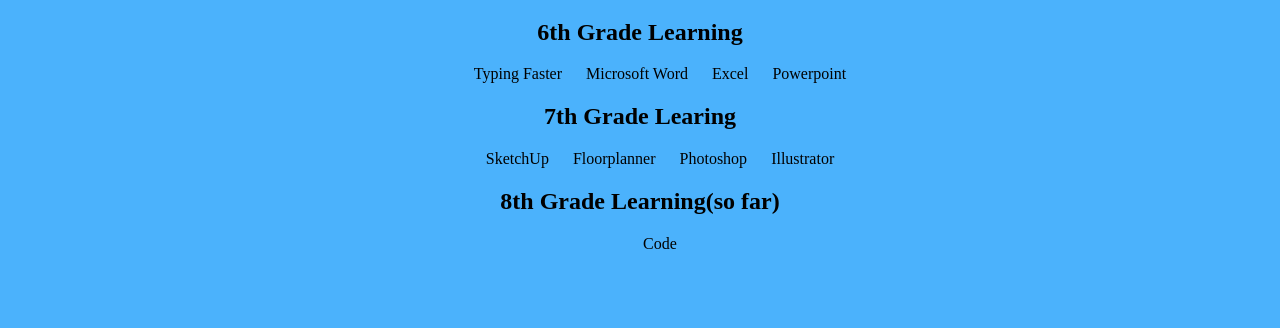
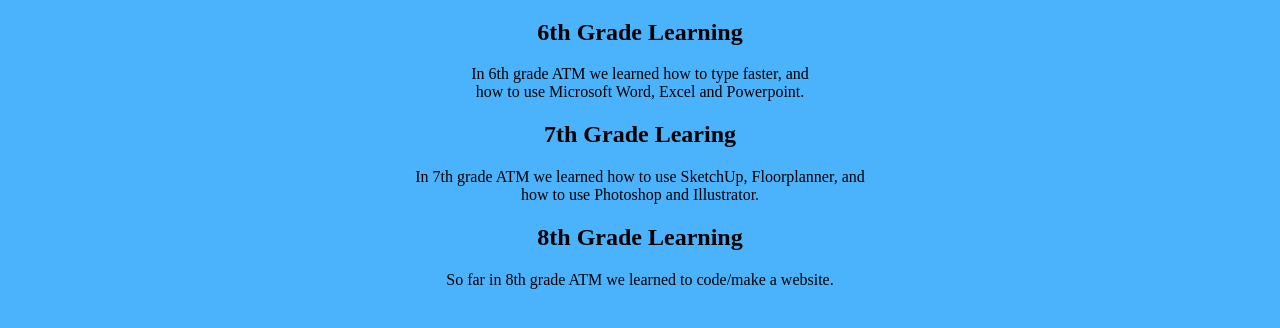
Before and after one commit to techbycaleb/techbycaleb.github.io, a plain HTML site: page atm.html in a window 1280 px wide. Shown: the part 150-478 px from the top of the page. Drawn offline with Linux system fonts and the light colour scheme.

Commit message:
Update atm.html

```diff
--- a/atm.html
+++ b/atm.html
@@ -17,22 +17,10 @@
             </ul>
         </header>
         <h2>6th Grade Learning</h2>
-        <ol>
-            <li>Typing Faster</li>
-            <li>Microsoft Word</li>
-            <li>Excel</li>
-            <li>Powerpoint</li>
-        </ol>
+        <p>In 6th grade ATM we learned how to type faster, and <br>how to use Microsoft Word, Excel and Powerpoint.</p>
         <h2>7th Grade Learing</h2>
-        <ol>
-            <li>SketchUp</li>
-            <li>Floorplanner</li>
-            <li>Photoshop</li>
-            <li>Illustrator</li>
-        </ol>
-        <h2>8th Grade Learning(so far)</h2>
-        <ol>
-            <li>Code</li>
-        </ol>
+        <p>In 7th grade ATM we learned how to use SketchUp, Floorplanner, and<br>how to use Photoshop and Illustrator.</p>
+        <h2>8th Grade Learning</h2>
+        <p>So far in 8th grade ATM we learned to code/make a website.<p/>
     </body>
 </html>
```
